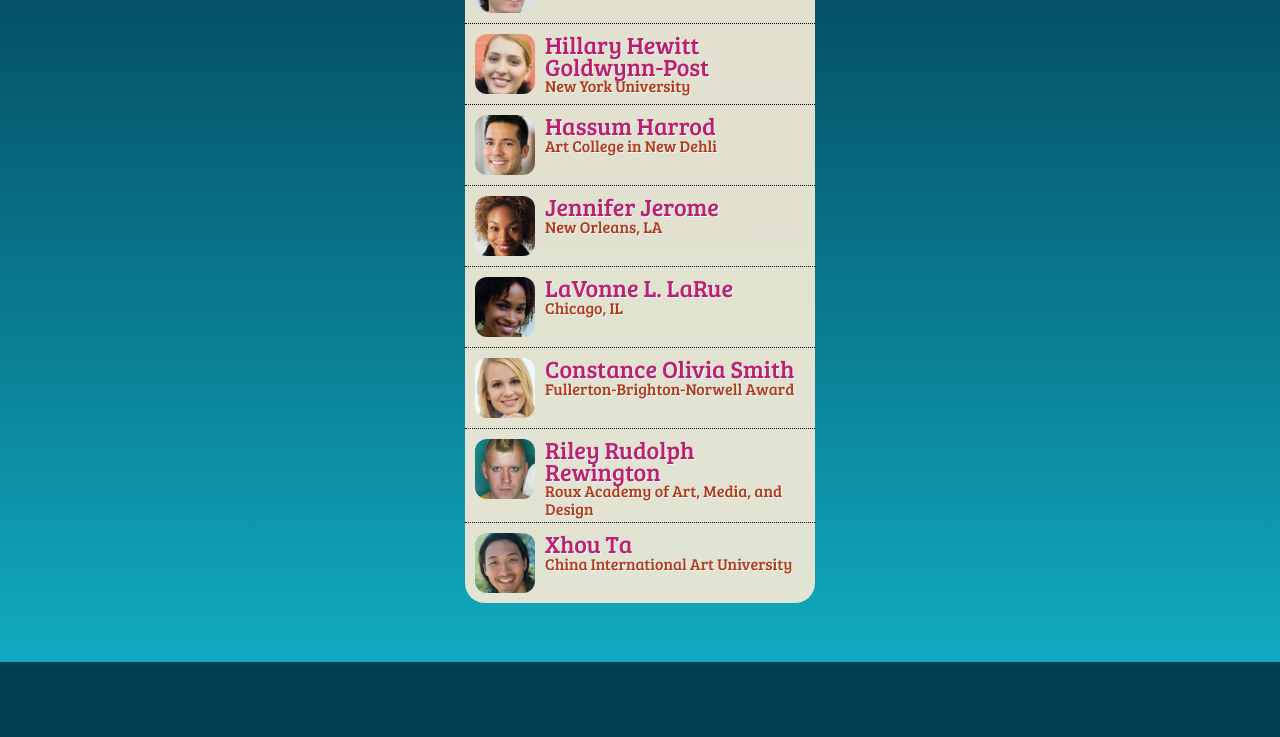
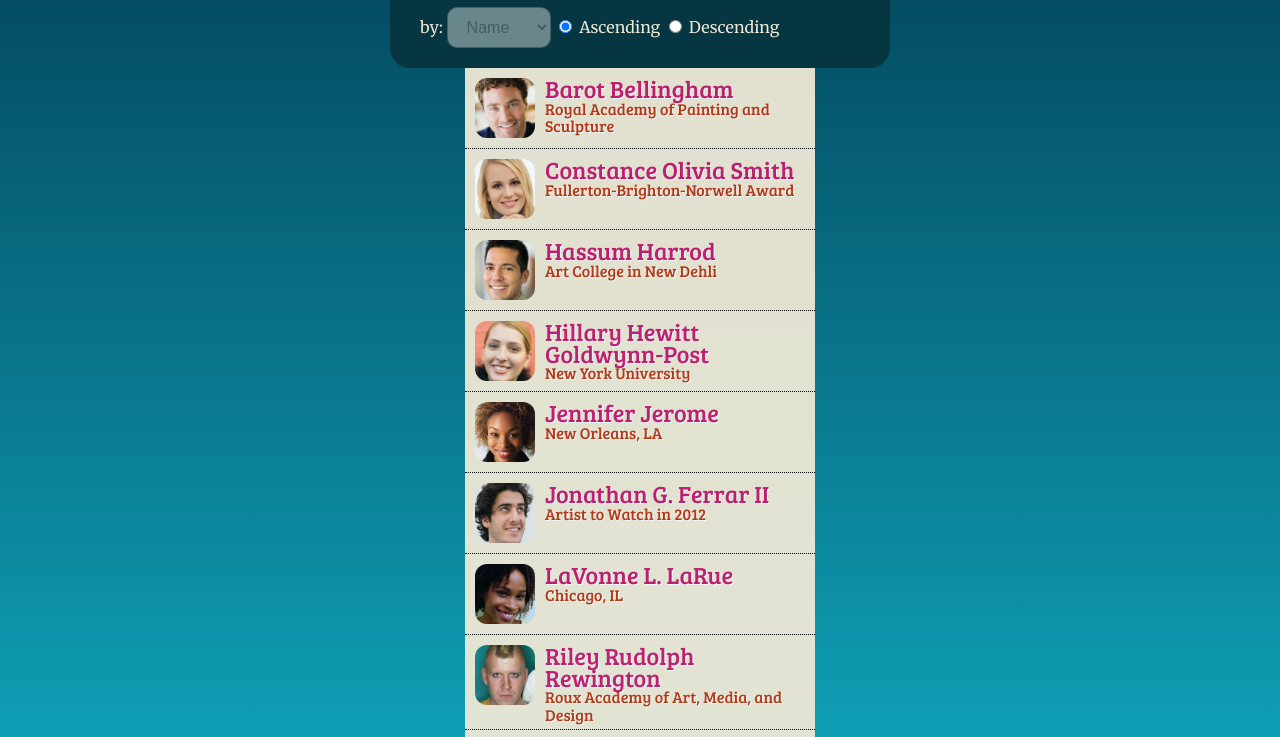
Before and after one commit to Luchnik/artistDirectory, a plain HTML site: page index.html in a window 1280 px wide. Shown: the part 138-875 px from the top of the page. Before the commit the page ends 800 px from the top, so only its background shows below. Drawn offline with Linux system fonts and the light colour scheme; a web font is replaced by a local one.

Commit message:
Added filters

```diff
--- a/css/style.css
+++ b/css/style.css
@@ -214,6 +214,7 @@ a.small {
 
 .search select {
   display: inline;
+  margin-top: 10px;
   padding: 10px 0 10px 15px;
   font-size: 1rem;
   color: #475B62;
--- a/index.html
+++ b/index.html
@@ -8,10 +8,33 @@
   <script src="js/controllers.js"></script>
 </head>
 <body>
+  <div class="main" ng-controller="MyController">
 
-  <div class="main" ng-controller="MyController">
+    <div class="search">
+      <h1>Artist Directory</h1>
+      <label>search: </label>
+      <input ng-model="query" placeholder="Search for artists" autofocus>
+
+      <label class="formgroup">by:
+        <select ng-model="artistOrder">
+          <option value="name">Name</option>
+          <option value="reknown">Reknown</option>
+        </select>
+      </label>
+
+      <label class="formgroup">
+        <input type="radio" ng-model="direction" name="direction" checked>
+        Ascending
+      </label>
+      <label class="formgroup">
+        <input type="radio" ng-model="direction" name="direction" value="reverse">
+        Descending
+      </label>
+
+    </div>
+
     <ul class="artistlist">
-      <li class="artist cf" ng-repeat="item in artists">
+      <li class="artist cf" ng-repeat="item in artists | filter: query | orderBy: artistOrder: direction">
         <img ng-src="images/{{item.shortname}}_tn.jpg" alt="Photo of [[item.name]]">
         <div class="info">
           <h2>{{item.name}}</h2>
--- a/js/controllers.js
+++ b/js/controllers.js
@@ -3,5 +3,6 @@ var app = angular.module("myApp", []);
 app.controller("MyController", ["$scope", "$http", function($scope, $http) {
   $http.get("js/data.json").success(function(data){
     $scope.artists = data;
+    $scope.artistOrder = "name";
   });
 }]);
```
